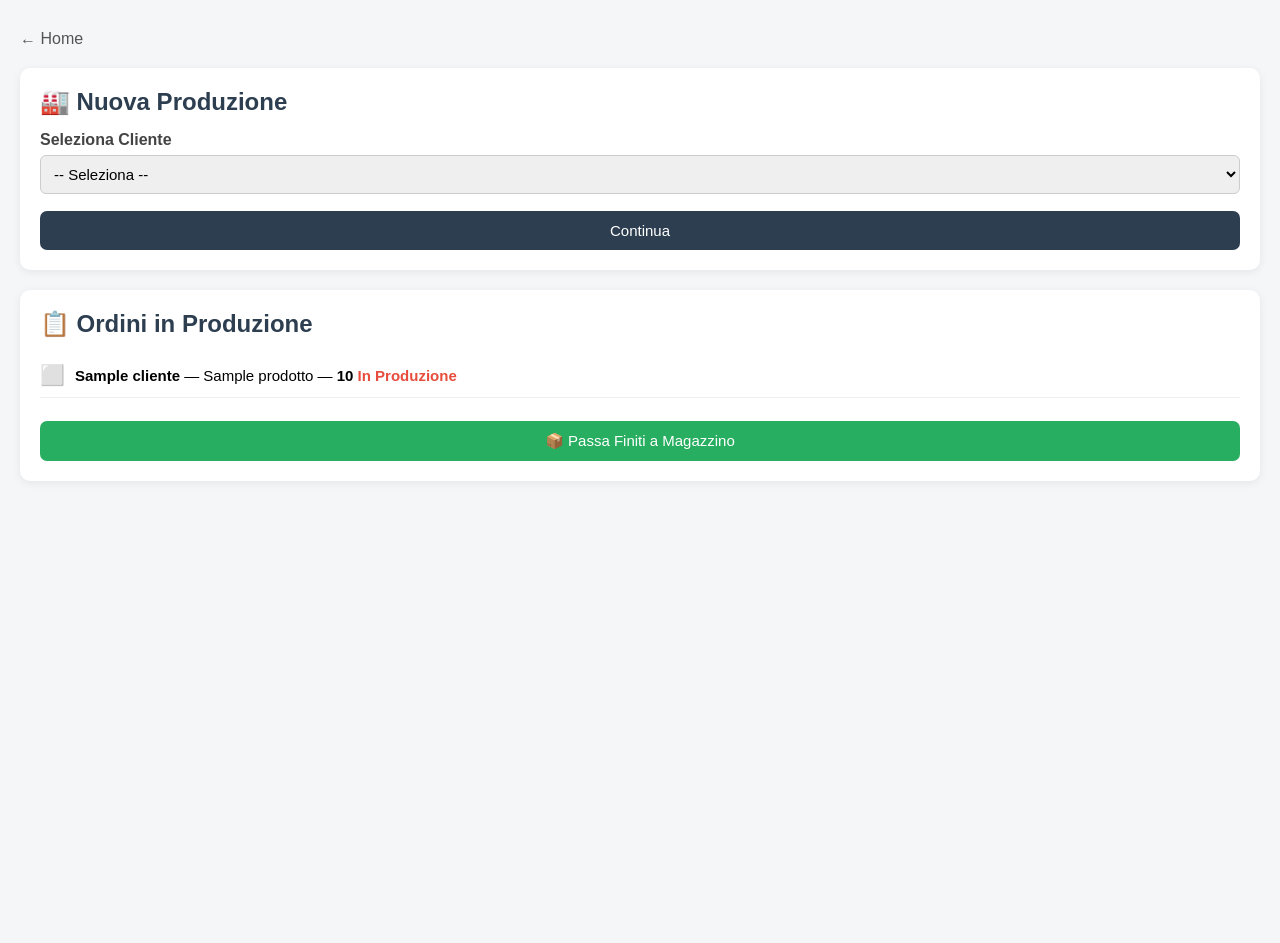
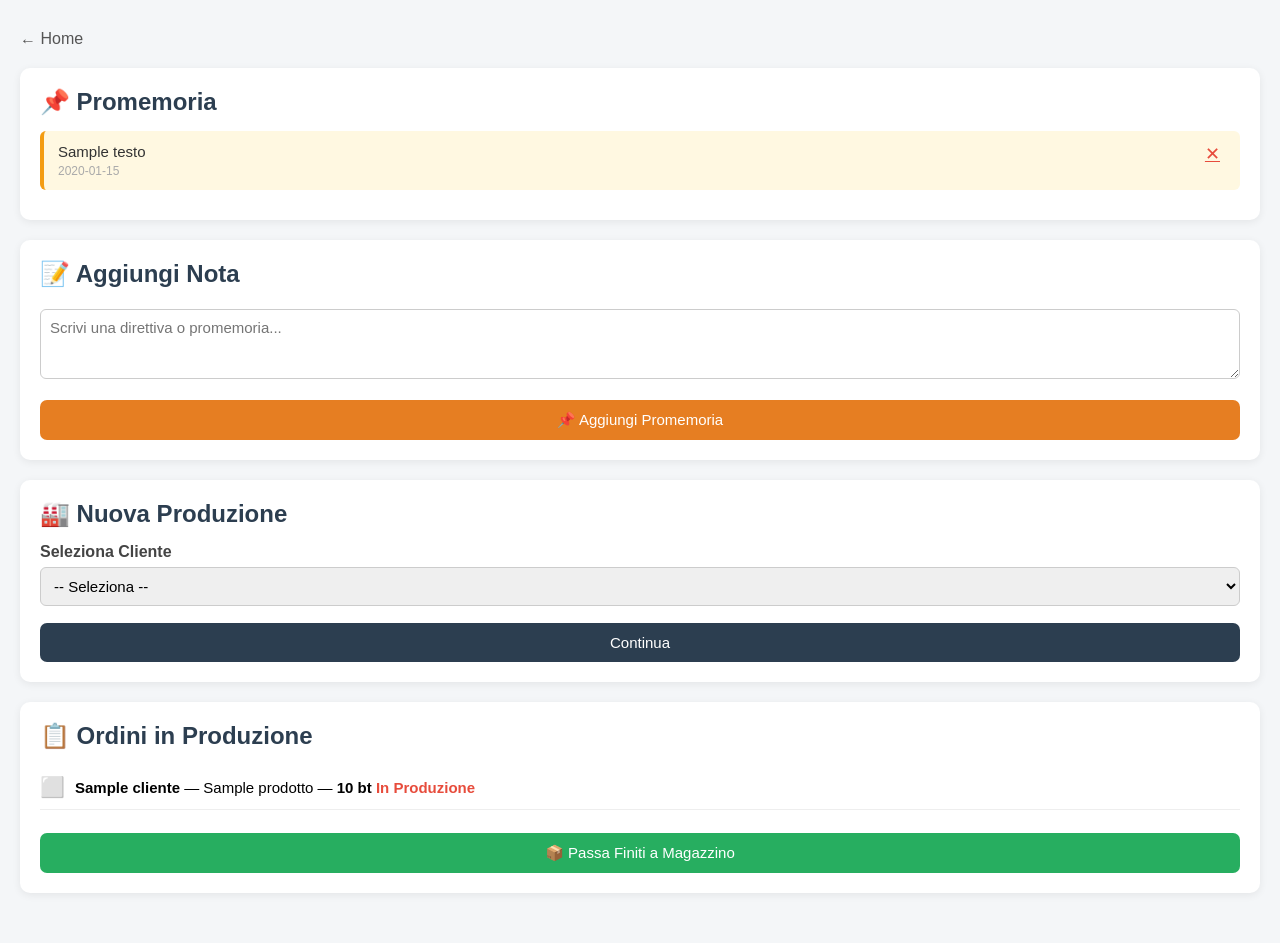
Before and after one commit to Galc987/gestionale-magazzino, a Flask app: page /produzione in a window 1280 px wide. Before the commit the page ends 461 px from the top, so only its background shows below. Run offline with Flask 3, Linux system fonts and the light colour scheme; a database or web service that is not in the repository returns one stand-in record (values such as "Sample title"); some libraries are stand-ins or nearby versions.

Commit message:
Update produzione.html

```diff
--- a/templates/produzione.html
+++ b/templates/produzione.html
@@ -10,94 +10,114 @@ h3 { color: #555; margin-bottom: 10px; }
 .back { display: inline-block; margin-bottom: 20px; color: #555; text-decoration: none; }
 .back:hover { color: #000; }
 .box {
-    background: white;
-    padding: 20px;
-    border-radius: 10px;
-    margin-bottom: 20px;
-    box-shadow: 0 2px 8px rgba(0,0,0,.07);
+    background: white; padding: 20px; border-radius: 10px;
+    margin-bottom: 20px; box-shadow: 0 2px 8px rgba(0,0,0,.07);
 }
-select, input[type=number] {
-    padding: 9px;
-    width: 100%;
-    margin: 6px 0 12px 0;
-    border: 1px solid #ccc;
-    border-radius: 6px;
-    font-size: 15px;
+select, input[type=number], textarea {
+    padding: 9px; width: 100%; margin: 6px 0 12px 0;
+    border: 1px solid #ccc; border-radius: 6px; font-size: 15px;
 }
+textarea { resize: vertical; min-height: 70px; font-family: Arial, sans-serif; }
 button {
-    padding: 11px;
-    width: 100%;
-    background: #2c3e50;
-    color: white;
-    border: none;
-    border-radius: 7px;
-    font-size: 15px;
-    cursor: pointer;
-    margin-top: 5px;
+    padding: 11px; width: 100%; color: white; border: none;
+    border-radius: 7px; font-size: 15px; cursor: pointer; margin-top: 5px;
 }
-button:hover { background: #1a252f; }
-button.verde { background: #27ae60; }
-button.verde:hover { background: #1e8449; }
+button:hover { opacity: 0.88; }
+.btn-dark    { background: #2c3e50; }
+.btn-verde   { background: #27ae60; }
+.btn-nota    { background: #e67e22; }
+.btn-del     { background: none; border: none; color: #e74c3c; font-size: 18px;
+               cursor: pointer; padding: 0 6px; width: auto; margin: 0; }
 .riga-ordine {
-    display: flex;
-    align-items: center;
-    gap: 10px;
-    padding: 10px 0;
-    border-bottom: 1px solid #eee;
-    font-size: 15px;
+    display: flex; align-items: center; gap: 10px;
+    padding: 10px 0; border-bottom: 1px solid #eee; font-size: 15px;
 }
 .riga-ordine:last-child { border-bottom: none; }
 .toggle-link { text-decoration: none; font-size: 20px; }
 .green { color: #27ae60; font-weight: bold; }
-.red { color: #e74c3c; font-weight: bold; }
+.red   { color: #e74c3c; font-weight: bold; }
 .empty { color: #aaa; font-style: italic; }
-label { font-weight: bold; color: #444; }
+label  { font-weight: bold; color: #444; }
+/* NOTE */
+.nota-card {
+    background: #fff8e1; border-left: 4px solid #f39c12;
+    border-radius: 6px; padding: 12px 14px; margin-bottom: 10px;
+    display: flex; justify-content: space-between; align-items: flex-start;
+}
+.nota-testo { font-size: 15px; color: #333; flex: 1; white-space: pre-wrap; }
+.nota-data  { font-size: 12px; color: #aaa; margin-top: 4px; }
 </style>
 </head>
 <body>
 <a class="back" href="/">← Home</a>
 
+<!-- NOTE PROMEMORIA -->
+{% if note %}
+<div class="box">
+    <h2>📌 Promemoria</h2>
+    {% for n in note %}
+    <div class="nota-card">
+        <div>
+            <div class="nota-testo">{{ n.testo }}</div>
+            <div class="nota-data">{{ n.data.strftime('%d/%m/%Y %H:%M') }}</div>
+        </div>
+        <a class="btn-del" href="/elimina_nota/{{ n.id }}" title="Elimina">✕</a>
+    </div>
+    {% endfor %}
+</div>
+{% endif %}
+
+<!-- AGGIUNGI NOTA -->
+<div class="box">
+    <h2>📝 Aggiungi Nota</h2>
+    <form method="POST" action="/aggiungi_nota">
+        <textarea name="testo" placeholder="Scrivi una direttiva o promemoria..."></textarea>
+        <button type="submit" class="btn-nota">📌 Aggiungi Promemoria</button>
+    </form>
+</div>
+
+<!-- NUOVA PRODUZIONE -->
 <div class="box">
     <h2>🏭 Nuova Produzione</h2>
-
     <form method="GET" action="/produzione">
         <label>Seleziona Cliente</label>
         <select name="cliente">
             <option value="">-- Seleziona --</option>
             {% for c in clients %}
-            <option value="{{c}}" {% if request.args.get('cliente') == c %}selected{% endif %}>
-                {{c}}
+            <option value="{{ c }}" {% if request.args.get('cliente') == c %}selected{% endif %}>
+                {{ c }}
             </option>
             {% endfor %}
         </select>
-        <button type="submit">Continua</button>
+        <button type="submit" class="btn-dark">Continua</button>
     </form>
 
     {% if request.args.get('cliente') %}
+    {% set cl = request.args.get('cliente') %}
     <hr style="margin:20px 0">
     <form method="POST" action="/nuova_produzione">
-        <input type="hidden" name="client" value="{{request.args.get('cliente')}}">
-        <h3>{{request.args.get('cliente')}}</h3>
-        {% for p in clients[request.args.get('cliente')] %}
-        <label>{{p}}</label>
-        <input type="number" name="qty_{{loop.index0}}" min="0" placeholder="0">
+        <input type="hidden" name="client" value="{{ cl }}">
+        <h3>{{ cl }}</h3>
+        {% for p in clients[cl] %}
+        <label>{{ p }}</label>
+        <input type="number" name="qty_{{ loop.index0 }}" min="0" placeholder="fardelli">
         {% endfor %}
-        <button type="submit">Inserisci Produzione</button>
+        <button type="submit" class="btn-dark">Inserisci Produzione</button>
     </form>
     {% endif %}
 </div>
 
+<!-- ORDINI IN PRODUZIONE -->
 <div class="box">
     <h2>📋 Ordini in Produzione</h2>
-
     {% if rows %}
         {% for r in rows %}
         <div class="riga-ordine">
-            <a class="toggle-link" href="/toggle/{{r.id}}">
+            <a class="toggle-link" href="/toggle/{{ r.id }}">
                 {% if r.done == 1 %}✅{% else %}⬜{% endif %}
             </a>
             <span>
-                <strong>{{r.cliente}}</strong> — {{r.prodotto}} — <strong>{{r.qty}}</strong>
+                <strong>{{ r.cliente }}</strong> — {{ r.prodotto }} — <strong>{{ r.qty }} bt</strong>
                 {% if r.done == 1 %}
                     <span class="green"> Finito</span>
                 {% else %}
@@ -108,7 +128,7 @@ label { font-weight: bold; color: #444; }
         {% endfor %}
         <br>
         <form method="GET" action="/passa_magazzino">
-            <button class="verde" type="submit">📦 Passa Finiti a Magazzino</button>
+            <button class="btn-verde" type="submit">📦 Passa Finiti a Magazzino</button>
         </form>
     {% else %}
         <p class="empty">Nessun ordine in produzione.</p>
```
